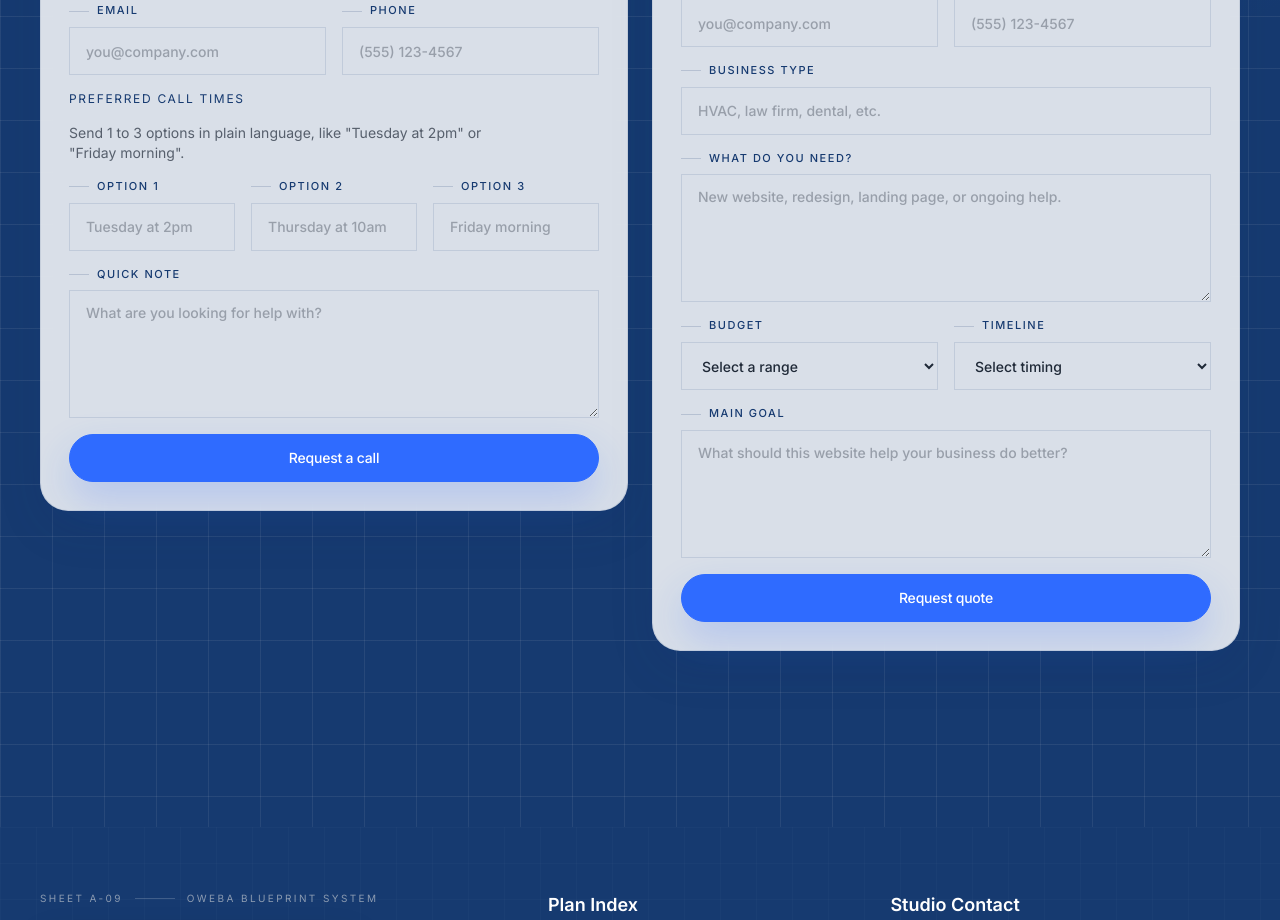
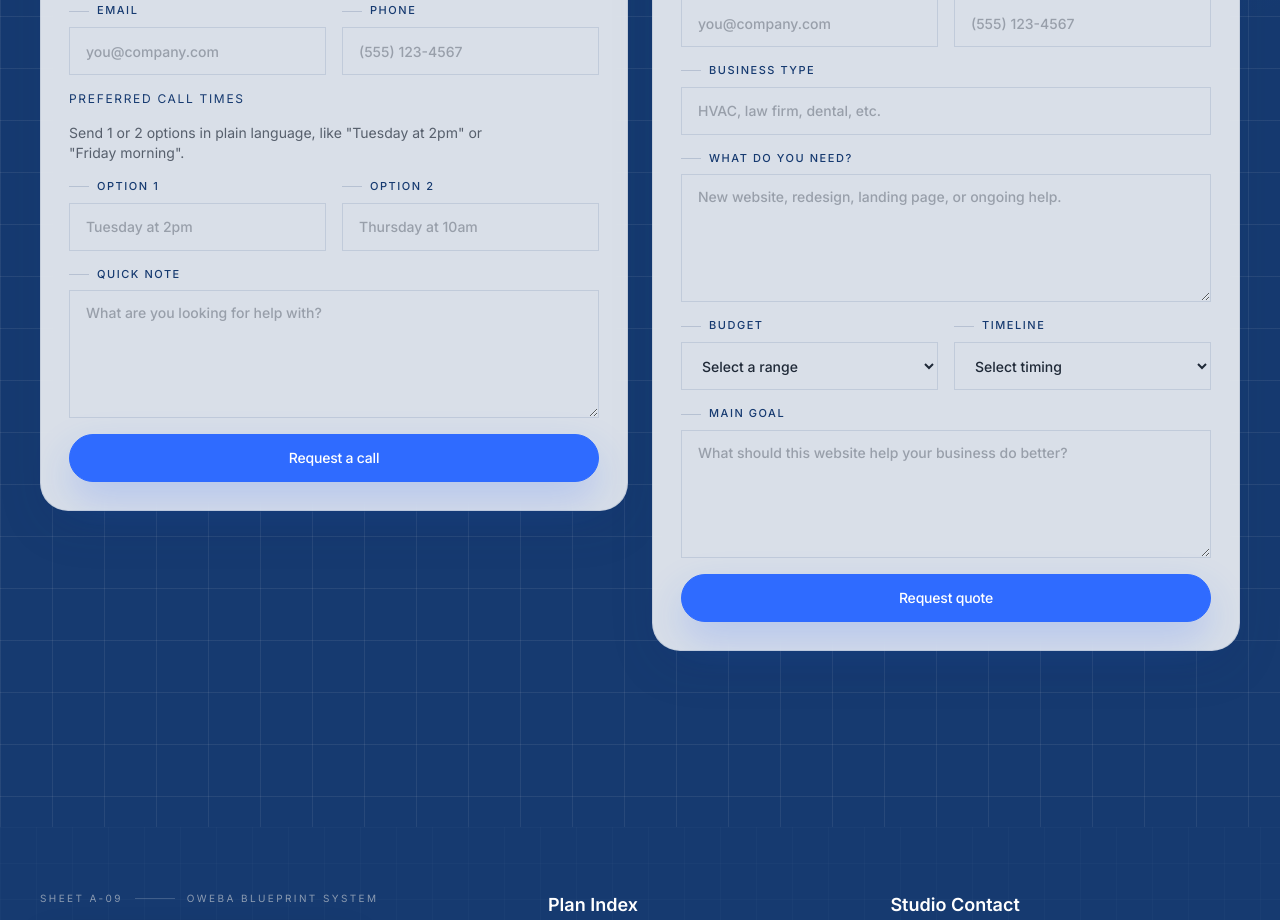
Before and after one commit to SamJoor/Oweba, a Next.js app: page /contact in a window 1280 px wide. Shown: the part 920-1840 px from the top of the page. Built offline with nearby package versions, Linux system fonts and the light colour scheme; no server answers.

Commit message:
Simplify contact form call time options

```diff
--- a/src/components/forms/contact-form.tsx
+++ b/src/components/forms/contact-form.tsx
@@ -9,7 +9,7 @@ import { InputField, TextareaField } from "@/components/forms/form-field";
 import { contactSchema } from "@/lib/schemas";
 
 type Errors = Partial<
-  Record<"name" | "businessName" | "email" | "phone" | "preferredTime1" | "preferredTime2" | "preferredTime3" | "message", string[]>
+  Record<"name" | "businessName" | "email" | "phone" | "preferredTime1" | "preferredTime2" | "message", string[]>
 >;
 
 export function ContactForm() {
@@ -81,11 +81,10 @@ export function ContactForm() {
         </div>
         <div className="grid gap-4">
           <p className="text-xs uppercase tracking-[0.14em] text-[#163A70]">Preferred call times</p>
-          <p className="text-sm text-[#1F2937]/70">Send 1 to 3 options in plain language, like &quot;Tuesday at 2pm&quot; or &quot;Friday morning&quot;.</p>
-          <div className="grid gap-4 md:grid-cols-2 xl:grid-cols-3">
+          <p className="text-sm text-[#1F2937]/70">Send 1 or 2 options in plain language, like &quot;Tuesday at 2pm&quot; or &quot;Friday morning&quot;.</p>
+          <div className="grid gap-4 md:grid-cols-2">
             <InputField label="Option 1" name="preferredTime1" placeholder="Tuesday at 2pm" error={errors.preferredTime1?.[0]} />
             <InputField label="Option 2" name="preferredTime2" placeholder="Thursday at 10am" error={errors.preferredTime2?.[0]} />
-            <InputField label="Option 3" name="preferredTime3" placeholder="Friday morning" error={errors.preferredTime3?.[0]} />
           </div>
         </div>
         <TextareaField
--- a/src/lib/email.ts
+++ b/src/lib/email.ts
@@ -210,7 +210,6 @@ export async function sendContactNotification(input: ContactInput) {
     { label: "Phone", value: input.phone },
     { label: "Preferred time 1", value: input.preferredTime1 || "N/A" },
     { label: "Preferred time 2", value: input.preferredTime2 || "N/A" },
-    { label: "Preferred time 3", value: input.preferredTime3 || "N/A" },
     { label: "Message", value: input.message }
   ];
 
--- a/src/lib/schemas.ts
+++ b/src/lib/schemas.ts
@@ -29,7 +29,6 @@ export const contactSchema = z.object({
   phone: z.string().min(7, "Enter a valid phone number."),
   preferredTime1: z.string().optional().or(z.literal("")),
   preferredTime2: z.string().optional().or(z.literal("")),
-  preferredTime3: z.string().optional().or(z.literal("")),
   message: z.string().min(10, "Share a quick note so we can prepare."),
   website: z.string().max(0).optional(),
 });
```
